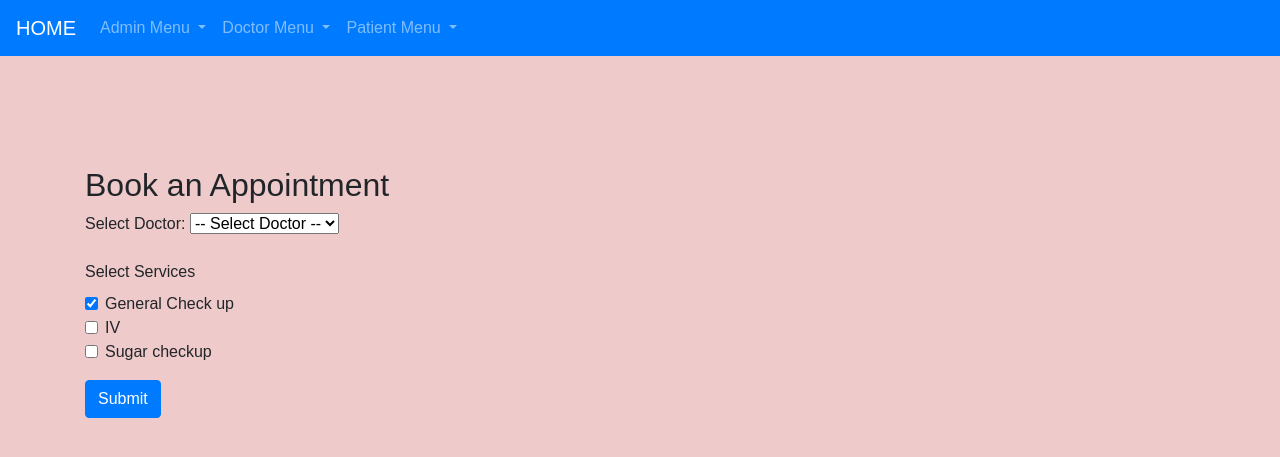
After one commit to karthievj/Hospital_project, a Django app: page /book_appointment/ in a window 1280 px wide. The commit adds this page. Shown: the top 457 px of the page. Run offline with Django 5.2, Linux system fonts and the light colour scheme; data comes from the database, SQL or seed files in the repository; both versions use the stored data as it was after the commit; some libraries are stand-ins or nearby versions.

Commit message:
Appointment booking

```diff
--- a/Hospital_Management_System/Hospital_Management_System/urls.py
+++ b/Hospital_Management_System/Hospital_Management_System/urls.py
@@ -22,6 +22,11 @@ urlpatterns = [
 
     #patient urls
     path('register_patient/',views.register_patient,name="register_patient"),
+    path('patient_login/',views.patient_login,name="patient_login"),
+    path('patient_dashboard/',views.patient_dashboard,name="patient_dashboard"),
+
+    #Book Appointment
+    path('book_appointment/',views.book_appointment,name="book_appointment"),
 
 
 ]
--- a/Hospital_Management_System/hospital/admin.py
+++ b/Hospital_Management_System/hospital/admin.py
@@ -1,5 +1,5 @@
 from django.contrib import admin
-from .models import Doctor , Patient , RejectedDoctors ,Service, DoctorAvailability
+from .models import Doctor , Patient , RejectedDoctors ,Service, DoctorAvailability,Appointment
 
 
-admin.site.register([Doctor,Patient,RejectedDoctors,Service,DoctorAvailability])
+admin.site.register([Doctor,Patient,RejectedDoctors,Service,DoctorAvailability,Appointment])
--- a/Hospital_Management_System/hospital/static/css/base.css
+++ b/Hospital_Management_System/hospital/static/css/base.css
@@ -6,6 +6,6 @@
 
 body {
     font-family: Arial, sans-serif;
-    background-color: #f4f4f4;
+    background-color: #efcaca;
     padding-top: 70px; /* Adjust this value based on your navbar height */
 }
--- a/Hospital_Management_System/hospital/static/css/navbar.css
+++ b/Hospital_Management_System/hospital/static/css/navbar.css
@@ -1,10 +1,10 @@
 /* CSS for navbar */
 .navbar {
-    position: fixed; /* Fixes the navbar at the top */
-    top: 0; /* Align to the top */
-    left: 0; /* Align to the left */
-    right: 0; /* Align to the right */
-    z-index: 1000; /* Ensures navbar is above other content */
+    position: fixed;
+    top: 0;
+    left: 0;
+    right: 0;
+    z-index: 1000;
 }
 
 .custom-link {
--- /dev/null
+++ b/Hospital_Management_System/hospital/templates/book_appointment.html
@@ -0,0 +1,60 @@
+{% extends 'base.html' %}
+{% load static %}
+{% block content %}
+<div class="container mt-5">
+    <h2>Book an Appointment</h2>
+
+    <form method="POST" action="{% url 'book_appointment' %}">
+        {% csrf_token %}
+
+          <!-- Doctor Selection Field -->
+          <div class="mb-3">
+            <label for="doctorSelect" class="form-label">Select Doctor: </label>
+            <select class="form-select" id="doctorSelect" name="doctor_id" required onchange="this.form.submit()">
+                <option value="">-- Select Doctor --</option>
+                {% for doctor in approved_doctors %}
+                    <option value="{{ doctor.doctor_id }}" {% if selected_doctor and selected_doctor.doctor_id == doctor.doctor_id %}selected{% endif %}>
+                        {{ doctor.first_name }} {{ doctor.last_name }}
+                    </option>
+                {% endfor %}
+            </select>
+        </div>
+
+        <!-- Display Appointment Date Field only if a doctor is selected -->
+        {% if selected_doctor %}
+        <div class="mb-3">
+            <label for="appointmentDate" class="form-label">Select Appointment Date</label>
+            <select class="form-select" id="appointmentDate" name="appointment_date" required>
+                <option value="">-- Select Appointment Date --</option>
+                {% for date in available_dates %}
+                    <option value="{{ date }}">{{ date }}</option>
+                {% endfor %}
+            </select>
+        </div>
+        {% endif %}
+
+        <!-- Services Field (Optional) -->
+        <div class="mb-3">
+            <label for="services" class="form-label">Select Services</label>
+            {% for service in services %}
+                <div class="form-check">
+                    <input class="form-check-input"
+                    type="checkbox"
+                    name="services"
+                    value="{{ service.id }}"
+                    id="service{{ service.id }}"
+                    {% if service.name == "General Check up" %}
+                    checked
+                    {% endif %}
+                    >
+                    <label class="form-check-label" for="service{{ service.id }}">
+                        {{ service.name }}
+                    </label>
+                </div>
+            {% endfor %}
+        </div>
+
+        <button type="submit" class="btn btn-primary">Submit</button>
+    </form>
+</div>
+{% endblock %}
--- a/Hospital_Management_System/hospital/templates/navbar.html
+++ b/Hospital_Management_System/hospital/templates/navbar.html
@@ -21,6 +21,7 @@
                     {% else %}
                     <a class="dropdown-item" href="{% url 'admin_login' %}">Admin Login</a>
                     {% endif %}
+                </div>
             </li>
 
             <li class="nav-item dropdown">
@@ -36,6 +37,7 @@
                     <a class="dropdown-item" href="{% url 'register_doctor' %}">Doctor Registration</a>
                     <a class="dropdown-item" href="{% url 'doctor_login' %}">Doctor Login</a>
                     {% endif %}
+                </div>
             </li>
 
             <li class="nav-item dropdown">
@@ -44,9 +46,20 @@
                     Patient Menu
                 </a>
                 <div class="dropdown-menu" aria-labelledby="navbarDropdownMenuLink">
-                    <a class="dropdown-item" href="#">Patient Registration</a>
-                    <a class="dropdown-item" href="#">Patient Login</a>
+                    {% if user.is_authenticated %}
+                    <a class="dropdown-item" href="{% url 'patient_dashboard' %}">Patient Dashboard</a>
+                    <a class="dropdown-item" href="{% url 'logout_view' %}">Logout</a>
+                    {% else %}
+                    <a class="dropdown-item" href="{% url 'register_patient' %}">Patient Registration</a>
+                    <a class="dropdown-item" href="{% url 'patient_login' %}">Patient Login</a>
+                    {% endif %}
                 </div>
+            </li>
+
+            <li class="nav-item">
+                {% if user.is_authenticated %}
+                <a class="nav-link" href="{% url 'book_appointment' %}">Book Appointment</a>
+                {% endif %}
             </li>
         </ul>
     </div>
--- a/Hospital_Management_System/hospital/views.py
+++ b/Hospital_Management_System/hospital/views.py
@@ -1,10 +1,13 @@
-from django.shortcuts import render, redirect, HttpResponse
+from django.shortcuts import render, redirect, HttpResponse, get_object_or_404
 from django.contrib.auth.models import User
 from django.contrib import messages
-from .models import Doctor, Patient , RejectedDoctors , DoctorAvailability
+from .models import Doctor, Patient , RejectedDoctors , DoctorAvailability , Service , Appointment
 from django.contrib.auth import authenticate,login,logout
 from django.contrib.auth.decorators import login_required
 from datetime import date, timedelta , datetime
+from django.http import JsonResponse
+from django.db.models import Exists, OuterRef
+
 
 def home(request):
     return render(request,"home.html")
@@ -81,7 +84,7 @@ def doctor_reject(request,id):
                 'approve_message':f"Doctor {firt_name} {last_name} rejected"}
         return render(request,"dashboard.html",context=data)
 
-####################################Doctor views####################################
+#################################### Doctor views ####################################
 def register_doctor(request):
     if request.method == 'POST':
         fname = request.POST['fname']
@@ -133,7 +136,7 @@ def doctor_login(request):
                     doctor_obj = Doctor.objects.get(username=uname)
 
                     # Store doctor details in session
-                    request.session['doctor_id'] = doctor_obj.id
+                    request.session['doctor_id'] = doctor_obj.doctor_id
                     request.session['doctor_name'] = doctor_obj.first_name
 
                     messages.success(request,"Logged in successfully...")
@@ -148,52 +151,181 @@ def doctor_login(request):
 
 def set_availability(request,id):
     doctor = request.user.doctor
-    print(id,"Doctor id")
-    today = date.today()
-    next_week_dates = [today + timedelta(days=i) for i in range(7)] # list comprehension
     if request.method=="POST":
         availability_dates = request.POST.getlist('availability_dates')
         for date_str in availability_dates:
             available_date = datetime.strptime(date_str,"%b. %d, %Y").date()
-            DoctorAvailability.objects.get_or_create(doctor=doctor,available_date=available_date)
-        return HttpResponse("Availability set")
-    data = {
-        'next_week_dates':next_week_dates
-    }
-    return render(request, "doctor_availability.html",context=data)
+            DoctorAvailability.objects.get_or_create(doctor=doctor,available_date=available_date) # duplicate
+        messages.success(request,"Your availability for this week is updated")
+        return redirect('doctor_dashboard')
+    else:
+        return redirect('doctor_dashboard')
 
 def doctor_dashboard(request):
     doctor_id = request.session.get('doctor_id')
+    today = date.today()
+    next_week_dates = [today + timedelta(days=i) for i in range(7)]  # List of the next 7 days
 
     if doctor_id:
         # Retrieve the doctor object
-        doctor_obj = Doctor.objects.get(id=doctor_id)
-        return render(request, "doctor_dashboard.html", {"doctor_obj": doctor_obj})
+        doctor_obj = Doctor.objects.get(doctor_id=doctor_id)
+        data = {
+            "doctor_obj": doctor_obj,
+            "next_week_dates": next_week_dates,
+        }
+        return render(request, "doctor_dashboard.html", context=data)
+    else:
+        messages.warning(request,'Doctor is not logged in..')
+        # If no doctor in session, redirect to login
+        return redirect("doctor_login")
 
-     # If no doctor in session, redirect to login
-    return redirect("doctor_login")
-
+############################### Patient Views ###############################
 def register_patient(request):
     if request.method == 'POST':
-        username = request.POST['username']
-        password = request.POST['password']
-        name = request.POST['name']
+        fname = request.POST['fname']
+        lname = request.POST['lname']
+        uname = request.POST['uname']
         age = request.POST['age']
+        mobile = request.POST['mobile']
+        passwd1 = request.POST['passwd1']
+        passwd2 = request.POST['passwd2']
 
-        user = User.objects.create_user(username=username, password=password)
-        user.is_active = True  # Disable login until approved
+        # password validation
+        if passwd1 != passwd2:
+            messages.warning(request,"Passwords not matched...Plzzz re enter your passeord")
+            return redirect("register_patient")
+
+        # username unique validation
+        doctor = User.objects.filter(username=uname).exists()
+        if doctor:
+            messages.warning(request,"Username you typed is already exists..Plzzz choose another username or contact admin panel")
+            return redirect("register_patient")
+
+        user = User.objects.create_user(username=uname, password=passwd2)
+        user.is_active = True  # Enable login
         user.save()
-
-        patient = Patient.objects.create(user=user, name=name, age=age)
-        messages.success(request, "Your registration is submitted for approval.")
-        return redirect('/home')
+        Patient.objects.create(user=user,
+                                first_name=fname,
+                                last_name=lname,
+                                username=uname,
+                                mobile_number = mobile,
+                                passwd = passwd1,
+                                age=age)
+        messages.success(request, "Your registration is successfull..plz login with username and password")
+        return redirect('patient_login')
 
     return render(request, 'register_patient.html')
 
 def patient_login(request):
-    return HttpResponse("Patient Login view")
+    if request.method=="POST":
+        uname = request.POST['uname']
+        passwd = request.POST['passwd']
+        user = authenticate(username=uname,password=passwd)
+        if user is not None: # User validation
+            login(request,user)
+            patient_obj = Patient.objects.get(username=uname)
+
+            # Store patient details in session
+            request.session['patient_id'] = patient_obj.patient_id
+            request.session['patient_name'] = patient_obj.first_name
+            data ={
+                'patient_obj':patient_obj
+            }
+            messages.success(request,"Logged in successfully...")
+            return redirect("patient_dashboard")
+        else:
+            messages.error(request,"Invalid login Credential")
+            return redirect("patient_login")
+    return render(request,'patient_login.html')
+
+def patient_dashboard(request):
+    patient_id = request.session.get('patient_id')
+
+    if patient_id:
+        # Retrieve the patient object
+        patient_obj = Patient.objects.get(patient_id=patient_id)
+
+        # Retrieve all doctors for the dropdown list
+        doctors = Doctor.objects.all()
+        data = {
+            "patient_obj": patient_obj,
+            "doctors": doctors,
+        }
+        return render(request, "patient_dashboard.html", context=data)
+    else:
+        messages.warning(request,'Patient is not logged in.....')
+        return redirect("patient_login")
 
 def logout_view(request):
     logout(request)
     messages.success(request, "You have been logged out successfully.")
     return redirect('home')  # Redirect to the home page or any other page
+
+######################### Book Appointment #################################################
+
+def book_appointment(request):
+    doctors_with_availability = Doctor.objects.annotate(
+            has_availability=Exists(
+                DoctorAvailability.objects.filter(
+                    doctor=OuterRef('pk'),
+                    available_date__gte=date.today()
+                )
+            )
+        ).filter(has_availability=True, approval=True)  # Only approved doctors    selected_doctor = None
+
+    available_dates = []
+    selected_doctor = None
+    services = Service.objects.all()
+
+    if request.method == 'POST':
+        patient_id = request.session.get('patient_id')
+        patient_obj = Patient.objects.get(patient_id=patient_id)
+        doctor_id = request.POST.get('doctor_id')
+        appointment_date_str = request.POST.get('appointment_date', "")
+        selected_services = request.POST.getlist('services')  # Get the selected services
+
+        # Check if doctor_id is different from previously selected doctor
+        previous_doctor_id = request.session.get('previous_doctor_id')
+        if doctor_id and doctor_id != previous_doctor_id:
+            appointment_date_str = ""
+            request.session['previous_doctor_id'] = doctor_id
+
+        if doctor_id:
+            selected_doctor = Doctor.objects.get(doctor_id=doctor_id)
+            available_dates = DoctorAvailability.objects.filter(
+                doctor=selected_doctor,
+                available_date__gte=date.today()
+            ).values_list('available_date', flat=True)
+
+            # Save appointment when the date is selected
+            if appointment_date_str:
+                try:
+                    appointment_date = datetime.strptime(appointment_date_str, "%b. %d, %Y")
+                    # Create a new appointment
+                    appointment = Appointment(
+                        patient=patient_obj,  # Assuming you have a Patient model linked to User
+                        doctor=selected_doctor,
+                        appointment_date=appointment_date
+
+                    )
+                    appointment.save()
+
+                    # Add selected services to the appointment
+                    for service_id in selected_services:
+                        service = Service.objects.get(id=service_id)
+                        appointment.services.add(service)
+                    messages.success(request,"Appointment created successfully...")
+                    return redirect('patient_dashboard')
+                except ValueError:
+                    messages.error(request, "Invalid date format selected.")
+                    return redirect('patient_dashboard')
+        else:
+            messages.warning(request,"No doctor")
+
+    context = {
+        'approved_doctors': doctors_with_availability, # approved_doctors_availability
+        'selected_doctor': selected_doctor,
+        'available_dates': available_dates,
+        'services': services,
+    }
+    return render(request, 'book_appointment.html', context)
```
Also changed, not shown: Hospital_Management_System/hospital/models.py (+19 -18 lines), Hospital_Management_System/hospital/static/css/doctor_dashboard.css (added, +37 -0 lines), Hospital_Management_System/hospital/templates/doctor_availability.html (+40 -2 lines), Hospital_Management_System/hospital/templates/doctor_dashboard.html (+82 -3 lines), Hospital_Management_System/hospital/templates/patient_dashboard.html (added, +63 -0 lines), Hospital_Management_System/hospital/templates/patient_login.html (added, +26 -0 lines), Hospital_Management_System/hospital/templates/register_patient.html (added, +37 -0 lines), Hospital_Management_System/db.sqlite3, Hospital_Management_System/hospital/migrations/0006_appointment.py (added), Hospital_Management_System/hospital/migrations/0007_appointment_appt_status.py (added).
